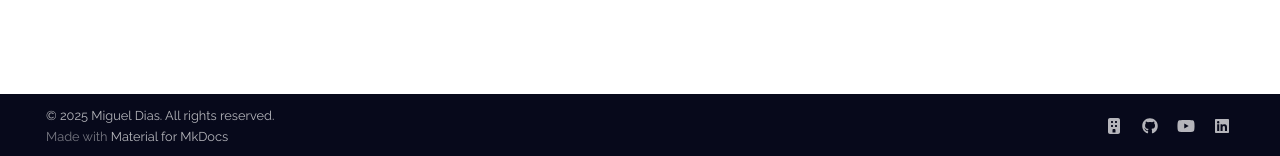
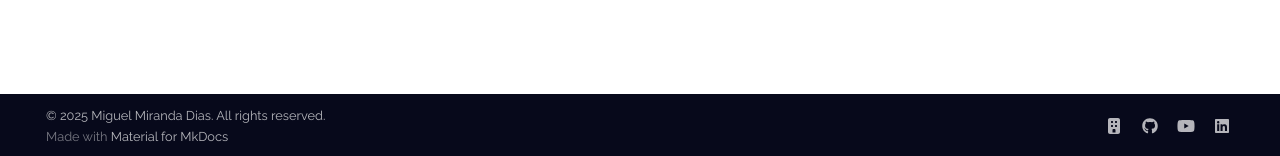
Before and after one commit to pandego/pandego.github.io, an MkDocs documentation site: the page built from docs/index.md, in a window 1280 px wide and 900 px high, scrolled down 3817 px. Shown: the part 741-897 px from the top of the window. Built offline with MkDocs 1.6.1 and Material for MkDocs 9.7.7, drawn with Linux system fonts in a browser that asks for light colours; some web fonts are replaced.

Commit message:
chore: update name from Miguel Dias to Miguel Miranda Dias across site

```diff
--- a/docs/blog/.authors.yml
+++ b/docs/blog/.authors.yml
@@ -1,6 +1,6 @@
 authors:
   migueldias:
-    name: Miguel Dias, PhD
+    name: Miguel Miranda Dias, PhD
     description: Data Scientist | AI Engineer | Founder
     avatar: assets/@migueldias.jpg
     url: https://www.linkedin.com/in/justmiguel/
--- a/docs/index.md
+++ b/docs/index.md
@@ -1,8 +1,8 @@
 ---
 title: About Me
-description: Explore AI, data science, and entrepreneurship with Miguel Dias. Learn about Datavengers, AI tutorials, freelancing, and innovative AI solutions for businesses.
-keywords: Miguel Dias, AI entrepreneur, Datavengers, AI tutorials
-author: Miguel Dias
+description: Explore AI, data science, and entrepreneurship with Miguel Miranda Dias. Learn about Datavengers, AI tutorials, freelancing, and innovative AI solutions for businesses.
+keywords: Miguel Miranda Dias, AI entrepreneur, Datavengers, AI tutorials
+author: Miguel MirandaDias
 canonical_url: https://www.migueldias.com/
 ---
 
@@ -50,7 +50,7 @@
 
 <div class="profile-image-grid" markdown>
 
-![Miguel Dias, AI Entrepreneur](assets/@migueldias.jpg){ .profile-image alt="Portrait of Miguel Dias, AI entrepreneur" }
+![Miguel Miranda Dias, AI Entrepreneur](assets/@miguelmirandadias.jpg){ .profile-image alt="Portrait of Miguel Miranda Dias, AI entrepreneur" }
 
 </div>
 
--- a/mkdocs.yml
+++ b/mkdocs.yml
@@ -1,5 +1,5 @@
-site_name: Miguel Dias
-site_description: Miguel Dias - AI Entrepreneur
+site_name: Miguel Miranda Dias
+site_description: Miguel Miranda Dias - AI Entrepreneur
 site_url: https://migueldias.tech
 
 nav:
@@ -110,4 +110,4 @@
   - docs/robots.txt
 
 copyright: |
-  &copy; 2025 <a href="https://www.linkedin.com/justmiguel" target="_blank" rel="noopener">Miguel Dias</a>. All rights reserved.
+  &copy; 2025 <a href="https://www.linkedin.com/justmiguel" target="_blank" rel="noopener">Miguel Miranda Dias</a>. All rights reserved.
--- a/pyproject.toml
+++ b/pyproject.toml
@@ -1,7 +1,7 @@
 [project]
 name = "miguel-dias-portfolio"
 version = "0.1.0"
-description = "Miguel Dias Portfolio Website"
+description = "Miguel Miranda Dias Portfolio Website"
 readme = "README.md"
 requires-python = ">=3.11"
 dependencies = [
```
Also changed, not shown: other parts of docs/index.md (+1 -1 lines), docs/datavengers/index.md (+2 -2 lines), docs/portfolio/index.md (+1 -1 lines), docs/assets/@miguelmirandadias.jpg (renamed from docs/assets/@migueldias.jpg).
